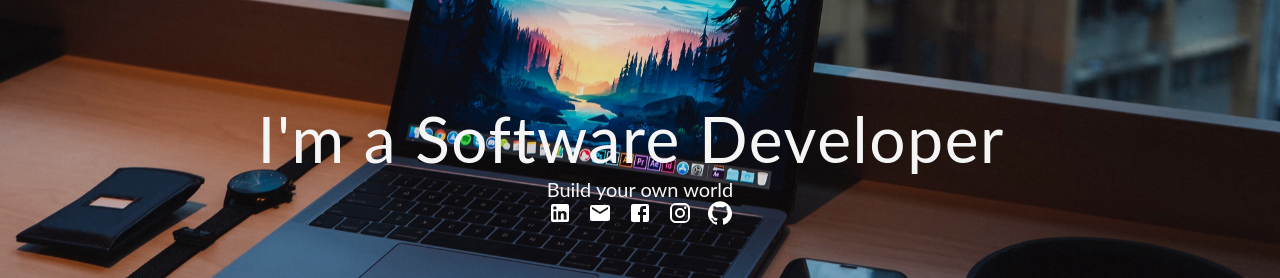
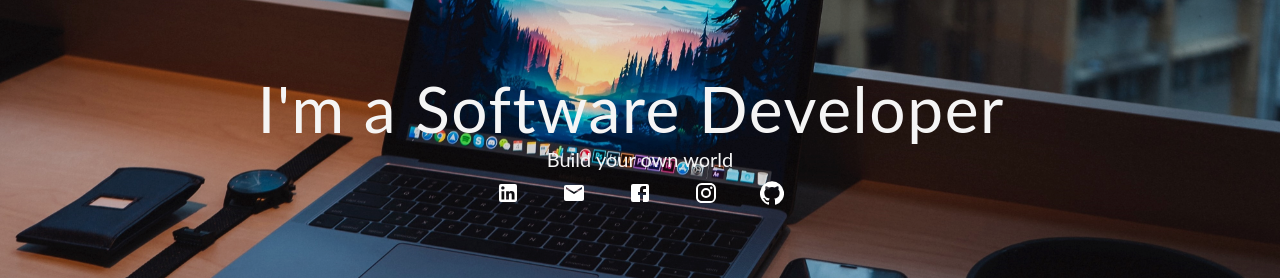
Before and after one commit to harsh6975/My-Protfolio, a React (Create React App) app: page / in a window 1280 px wide. Shown: the part 271-549 px from the top of the page. Built offline with nearby package versions, Linux system fonts and the light colour scheme.

Commit message:
icon hover improved

```diff
--- a/src/Component/Hero/Hero.js
+++ b/src/Component/Hero/Hero.js
@@ -8,7 +8,6 @@ import InstagramIcon from "@material-ui/icons/Instagram";
 import GitHubIcon from "@material-ui/icons/GitHub";
 import EmailIcon from "@material-ui/icons/Email";
 import style from "./Hero.module.css";
-import Navbar from "../Navbar/Navbar";
 import herobg from "../../Images/hero.jpg";
 
 function Hero() {
--- a/src/Component/Hero/Hero.module.css
+++ b/src/Component/Hero/Hero.module.css
@@ -33,7 +33,7 @@
   letter-spacing: 0.1rem;
   color: whitesmoke;
   font-weight: 700px;
-  margin-top: -80px;
+  margin-top: -120px;
 }
 
 .slogan {
@@ -54,12 +54,40 @@
 }
 
 .social_list li a {
-  color: white;
+  display: block;
+  padding: 8px 13px;
+  font-size: 26px;
   text-decoration: none;
+  border-radius: 5px;
+  position: relative;
+  top: 0;
+  color: #fff;
+  transition: all 0.4s;
 }
 
-.social_list li :hover {
-  color: gray;
+.social_list li:hover a {
+  top: -20px;
+  color: #4eacff;
+  background-color: #fff;
+  box-shadow: 0 0 5px 0 rgba(255, 255, 255, 0.7);
+  transition: all 0.4s;
+}
+
+.social_list li a:after {
+  display: block;
+  content: "";
+  position: absolute;
+  top: 100%;
+  left: 42%;
+  border-style: solid;
+  border-color: transparent;
+  border-width: 5px 5px 0 5px;
+  transition: all 0.4s;
+}
+
+.social_list li:hover a:after {
+  border-color: white transparent transparent transparent;
+  transition: all 0.4s;
 }
 
 @media screen and (max-width: 1300px) {
@@ -80,6 +108,7 @@
 @media screen and (max-width: 1000px) {
   .name {
     font-size: 3.5rem;
+    margin-top: 0px;
   }
 }
 
```
